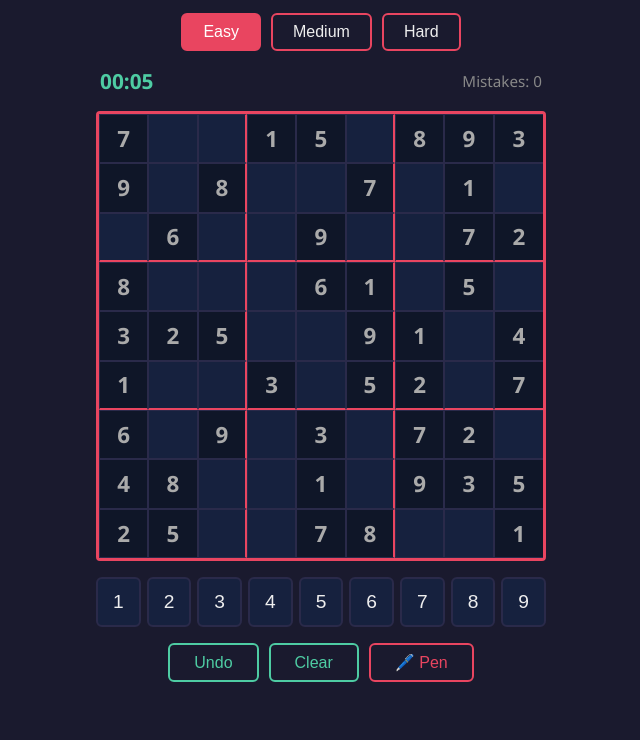
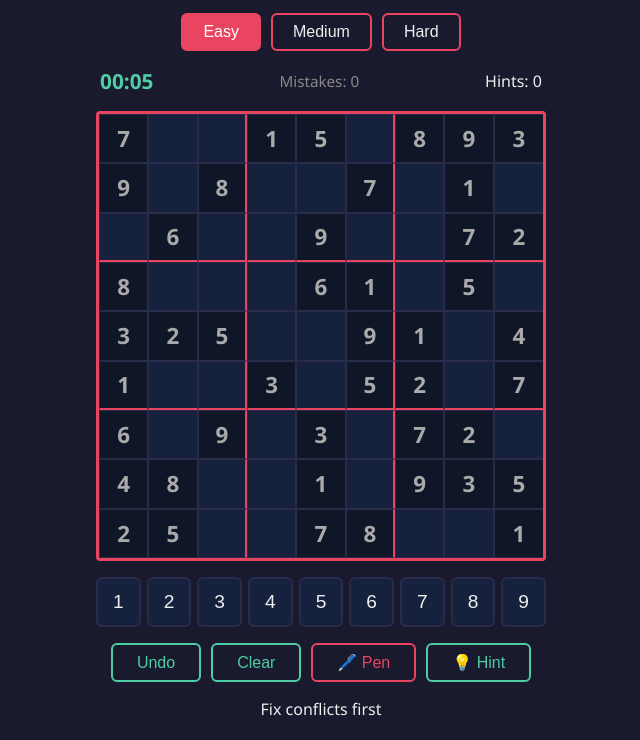
Before and after one commit to yongsin91/basic_sudoku, a website with bundled scripts: page index.html in a window 1280 px wide. Shown: the part 66-806 px from the top of the page, without its empty margins (319-959 px from the left). Built offline with nearby package versions, Linux system fonts and the light colour scheme.

Commit message:
Add hint button, hint counter, and conflict message to HTML
- Hint button (💡 Hint) added to action buttons row
- Hints counter added to status bar (between mistakes and right edge)
- Hint conflict message element (hidden by default, shown when
  player requests a hint while the board has conflicts)

```diff
--- a/index.html
+++ b/index.html
@@ -19,6 +19,7 @@
         <div class="status-bar">
             <span id="timer" class="timer">00:00</span>
             <span id="mistakes" class="mistakes">Mistakes: 0</span>
+            <span id="hints" class="hints">Hints: 0</span>
         </div>
 
         <div id="board" class="board"></div>
@@ -39,7 +40,10 @@
             <button id="btn-undo" class="action-btn">Undo</button>
             <button id="btn-clear" class="action-btn">Clear</button>
             <button id="btn-pencil" class="action-btn pencil-btn">🖊️ Pen</button>
+            <button id="btn-hint" class="action-btn hint-btn">💡 Hint</button>
         </div>
+
+        <div id="hint-message" class="hint-message hidden">Fix conflicts first</div>
 
         <div id="win-banner" class="win-banner hidden">
             <p>🎉 You solved it!</p>
```
